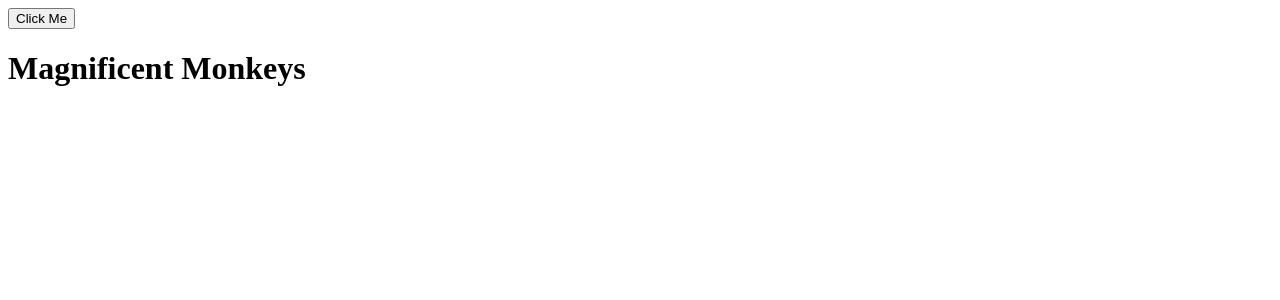
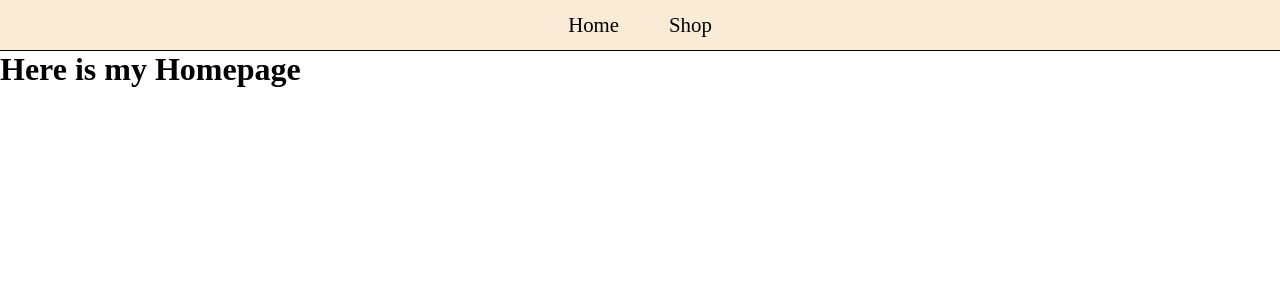
Before and after one commit to janaiscoding/shopping-cart, a React (Create React App) app: page / in a window 1280 px wide. Shown: the top 300 px of the page. Built offline with nearby package versions, Linux system fonts and the light colour scheme.

Commit message:
Add RouteSwitch logic for Homepage and Shop page

```diff
--- a/package.json
+++ b/package.json
@@ -8,6 +8,7 @@
     "@testing-library/user-event": "^13.5.0",
     "react": "^18.2.0",
     "react-dom": "^18.2.0",
+    "react-router-dom": "^6.10.0",
     "react-scripts": "5.0.1",
     "web-vitals": "^2.1.4"
   },
--- a/src/App.js
+++ /dev/null
@@ -1,21 +0,0 @@
-
-import React, { useState } from "react";
-
-const App = () => {
-  const [heading, setHeading] = useState("Magnificent Monkeys");
-
-  const clickHandler = () => {
-    setHeading("Radical Rhinos");
-  };
-
-  return (
-    <>
-      <button type="button" onClick={clickHandler}>
-        Click Me
-      </button>
-      <h1>{heading}</h1>
-    </>
-  );
-};
-
-export default App;
--- /dev/null
+++ b/src/components/Homepage.js
@@ -0,0 +1,11 @@
+import React from "react";
+
+const Homepage = () => {
+  return (
+    <>
+      <h1>Here is my Homepage</h1>
+    </>
+  );
+};
+
+export default Homepage;
--- /dev/null
+++ b/src/components/RouteSwitch.js
@@ -0,0 +1,24 @@
+import React from "react";
+import { Link, Route, Routes, BrowserRouter } from "react-router-dom";
+import Homepage from "./Homepage";
+import Shop from "./Shop";
+import "../styles/styles.css"
+
+const RouteSwitch = () => {
+  return (
+    <>
+      <BrowserRouter>
+        <nav className="nav-bar">
+          <Link to="/">Home</Link>
+          <Link to="/shop">Shop</Link>
+        </nav>
+        <Routes>
+          <Route exact path="/" element={<Homepage />} />
+          <Route path="/shop" element={<Shop />} />
+        </Routes>
+      </BrowserRouter>
+    </>
+  );
+};
+
+export default RouteSwitch;
--- /dev/null
+++ b/src/components/Shop.js
@@ -0,0 +1,11 @@
+import React from "react";
+
+const Shop = () => {
+  return (
+    <>
+      <h1>Here is my Shop page</h1>
+    </>
+  );
+};
+
+export default Shop;
--- a/src/index.js
+++ b/src/index.js
@@ -1,10 +1,10 @@
-import React from 'react';
-import ReactDOM from 'react-dom/client';
-import App from './App';
+import React from "react";
+import ReactDOM from "react-dom/client";
+import RouteSwitch from "./components/RouteSwitch";
 
-const root = ReactDOM.createRoot(document.getElementById('root'));
+const root = ReactDOM.createRoot(document.getElementById("root"));
 root.render(
   <React.StrictMode>
-    <App />
+    <RouteSwitch />
   </React.StrictMode>
 );
--- /dev/null
+++ b/src/styles/styles.css
@@ -0,0 +1,26 @@
+* {
+  border: 0;
+  margin: 0;
+  padding: 0;
+}
+
+.nav-bar {
+  background-color: antiquewhite;
+  display: flex;
+  border-bottom: 1px solid black;
+  justify-content: center;
+  gap: 50px;
+  height: 50px;
+  font-size: 1.3rem;
+  align-items: center;
+}
+
+a,
+a:visited,
+a:focus {
+  color:black;
+  text-decoration: none;
+}
+a:hover {
+    transform: scale(1.05);
+}
```
Also changed, not shown: 2 other files (tests, documents, lock files or other folders).
